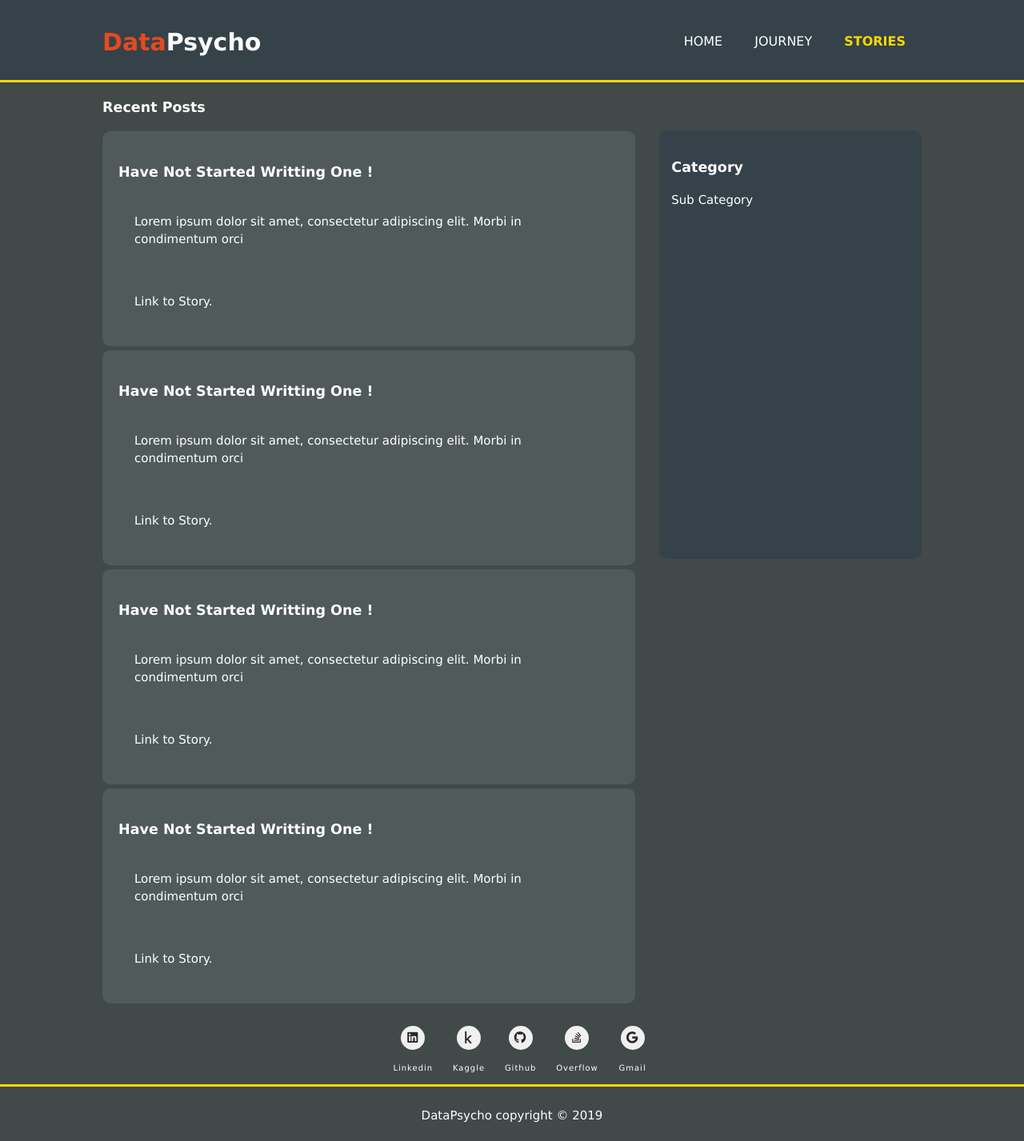
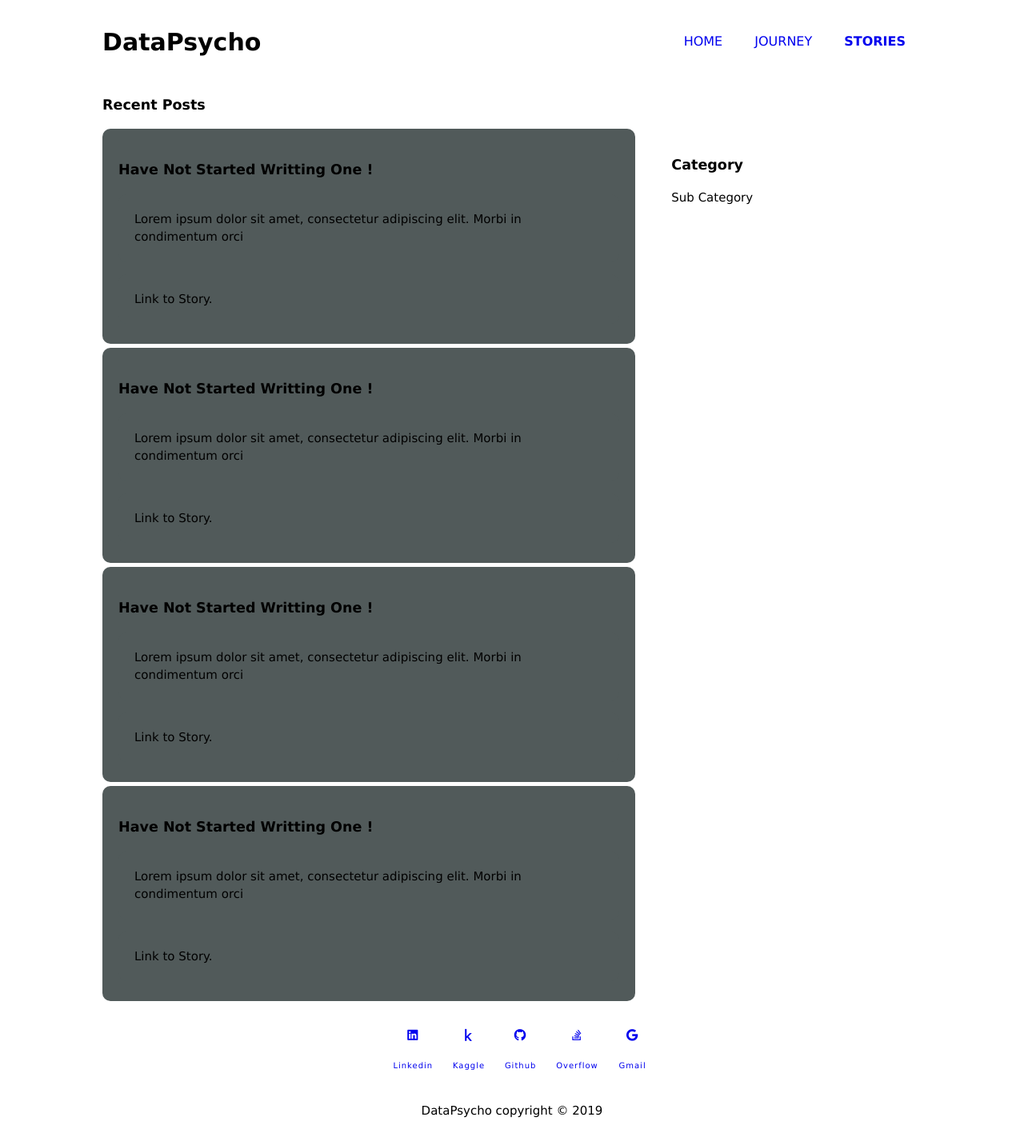
Before and after one commit to nafeesahyounis/psyfolio, a plain HTML site: page story.html in a window 1280 px wide. Shown: the whole page at 80% size. Drawn offline with Linux system fonts and the light colour scheme.

Commit message:
removed color from css file in order to start on a blank slate

```diff
--- a/css/master.css
+++ b/css/master.css
@@ -1,11 +1,9 @@
 body{
-  color: white;
   font-family: Verdana, Arial, Helvetica, sans-serif;
   font-size: 15px;
   line-height: 1.5;
   padding: 0;
   margin: 0;
-  background-color: #424949;
 }
 
 /* global */
@@ -22,17 +20,13 @@ ul{
 
 .button_1{
   height: 38px;
-  background: gold;
   border: 0px;
   padding-left: 20px;
   padding-right: 20px;
-  color: black;
 }
 
 .dark{
   padding: 15px;
-  background: #35424a;
-  color: #ffffff;
   border-radius: 10px;
   margin-top: 10px;
   margin-bottom: 10px;
@@ -40,14 +34,11 @@ ul{
 
 /* header */
 header{
-  background: #35424a;
   padding-top: 30px;
   min-height: 70px;
-  border-bottom: gold 3px solid;
 }
 
 header a{
-  color: white;
   text-decoration: none;
   text-transform: uppercase;
   font-size: 16px;
@@ -73,17 +64,14 @@ header nav{
 }
 
 header .highlight{
-  color: #e8491d;
   font-weight: bold;
 }
 
 header .current a{
-  color: gold;
   font-weight: bold;
 }
 
 header a:hover{
-  color: #e8491d;
   font-weight: bold;
 }
 
@@ -92,8 +80,6 @@ header a:hover{
   min-height: 500px;
   background:url('../img/showcase.png') no-repeat 0 -150px;
   text-align: center;
-  color: white;
-  border-bottom: gold 3px solid;
 }
 
 #showcase h1{
@@ -124,7 +110,6 @@ header a:hover{
 }
 
 #networks {
-  border-bottom: gold 3px solid;
 }
 
 #networks a{
@@ -143,7 +128,6 @@ header a:hover{
 }
 
 .inclusion {
-  color: white;
   padding: 5px 0 10px 0;
   display: block;
   letter-spacing: 1px;
@@ -169,12 +153,10 @@ header a:hover{
 }
 
 .fab {
-  background: #F0F0F0;
-  color: #282828;
+
 }
 
 .fab:hover {
-  color: red;
 }
 
 /* =========================== */
@@ -231,5 +213,4 @@ footer{
   padding: 5px;
   margin-top: 5px;
   text-align: center;
-  color: #ffffff;
 }
```
Also changed, not shown: index.html (+1 -0 lines).
